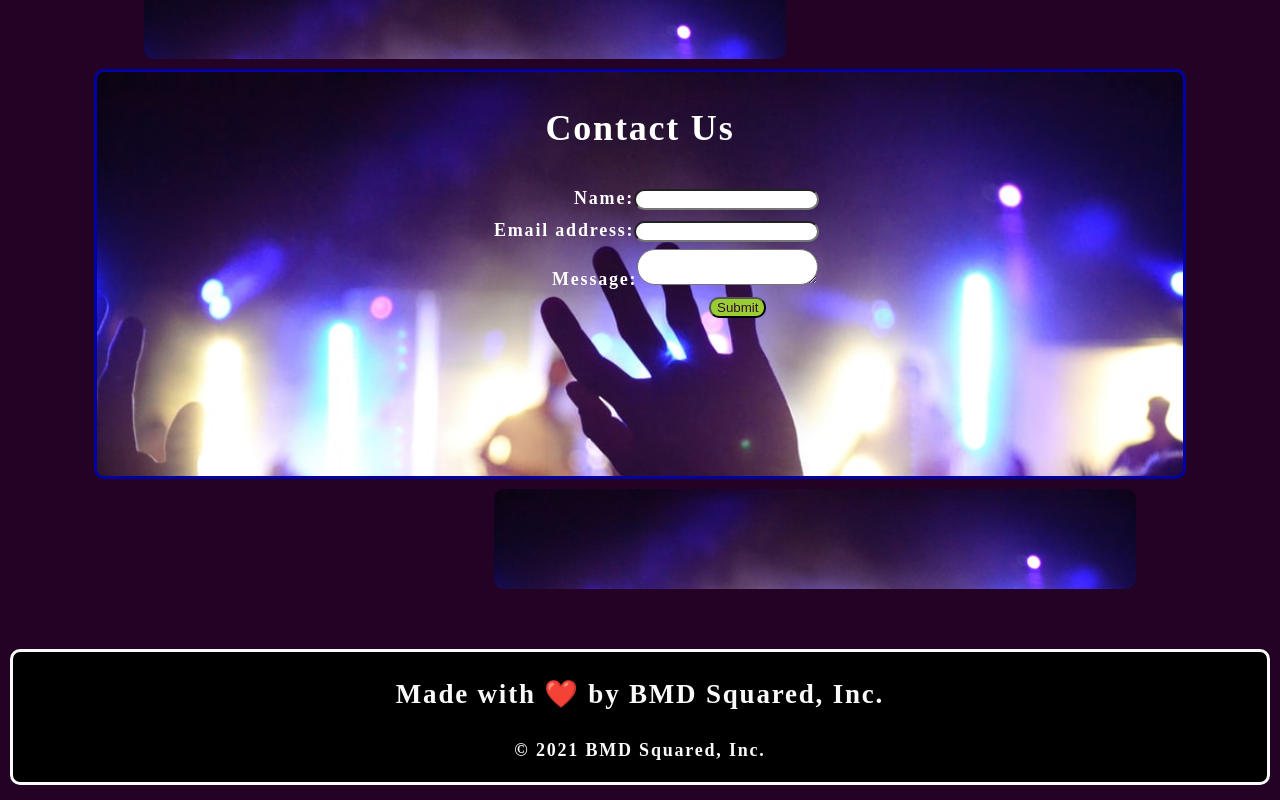
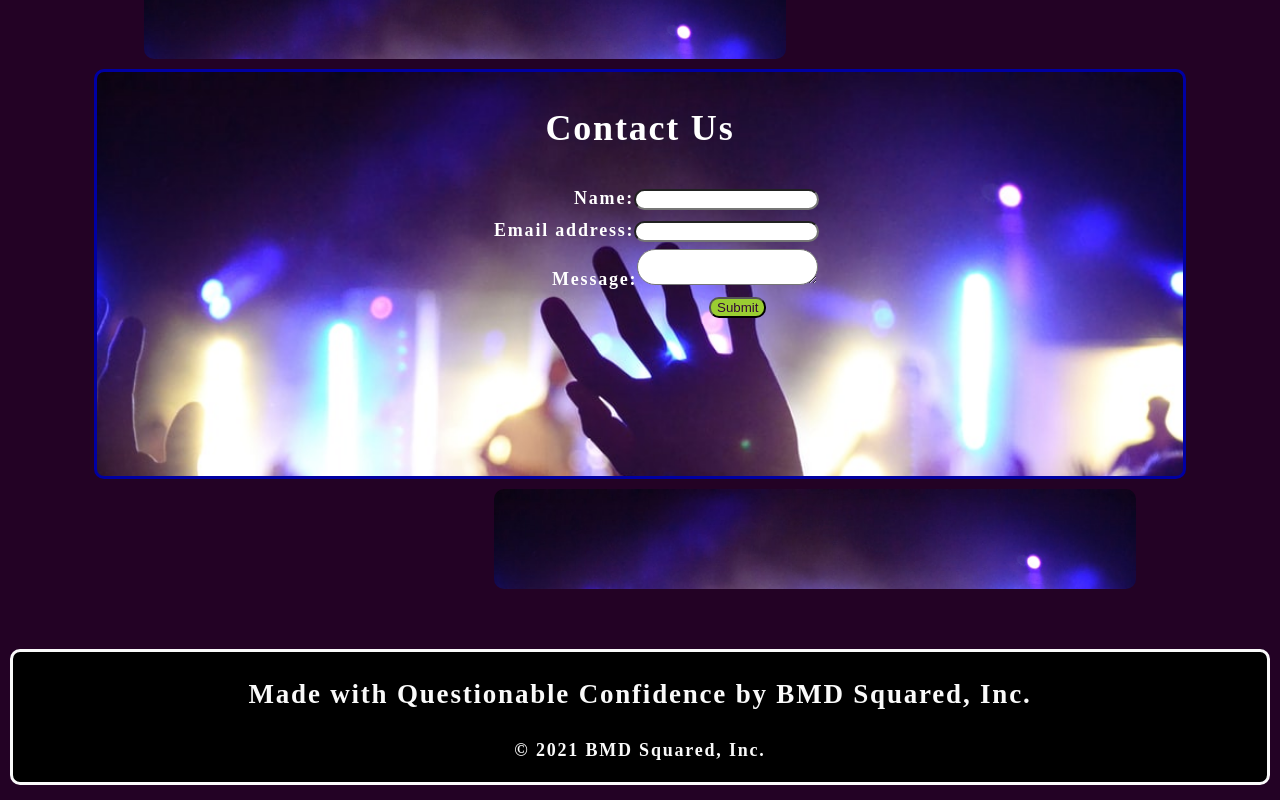
Before and after one commit to danielolvera21/Muzik, a React (Create React App) app in the folder client/: page / in a window 1280 px wide. Shown: the part 926-1726 px from the top of the page. Built offline with nearby package versions, Linux system fonts and the light colour scheme.

Commit message:
updated styling and footer

```diff
--- a/client/src/components/Footer/index.js
+++ b/client/src/components/Footer/index.js
@@ -4,7 +4,7 @@ import React from 'react';
 function Footer() {
     return (
         <section className = "footer">
-            <h2>Made with ❤️ by BMD Squared, Inc. </h2>
+            <h2>Made with Questionable Confidence by BMD Squared, Inc. </h2>
             <p> &copy; 2021 BMD Squared, Inc.</p>
         </section>
     );
```
